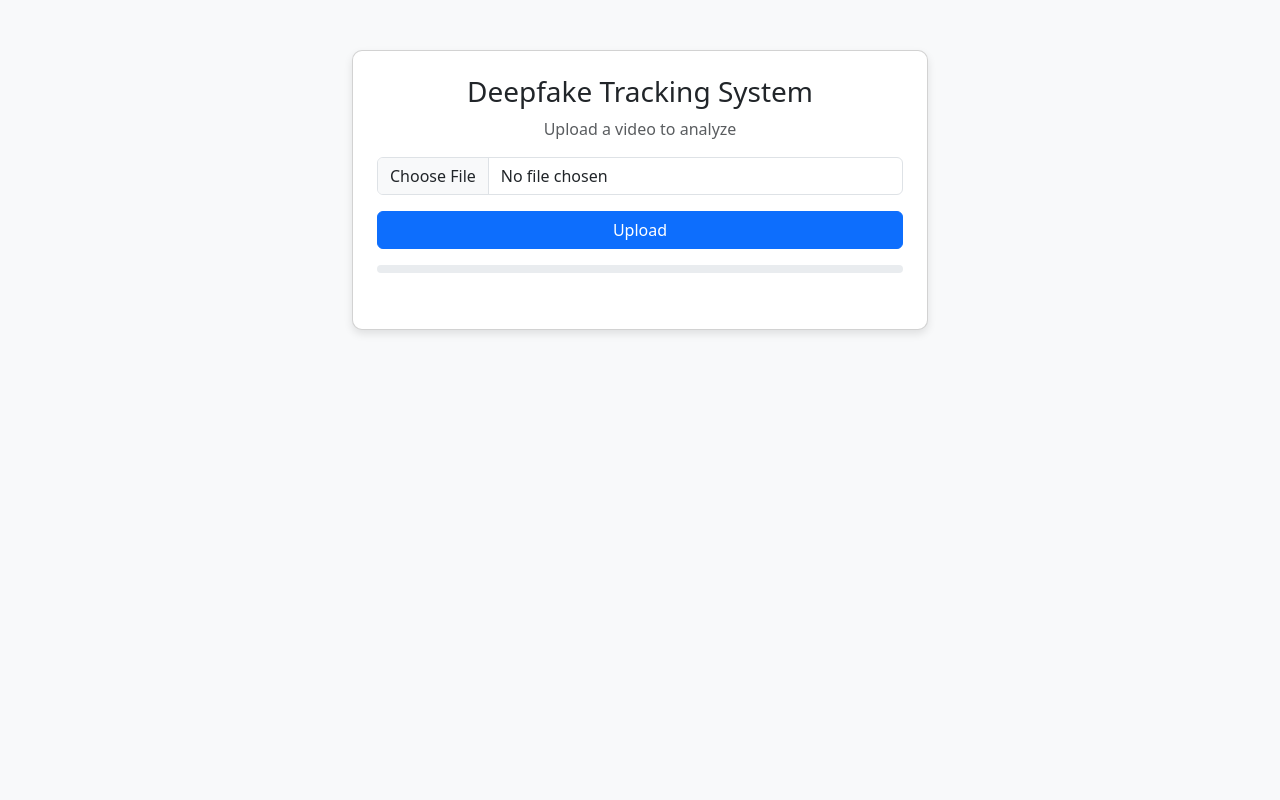
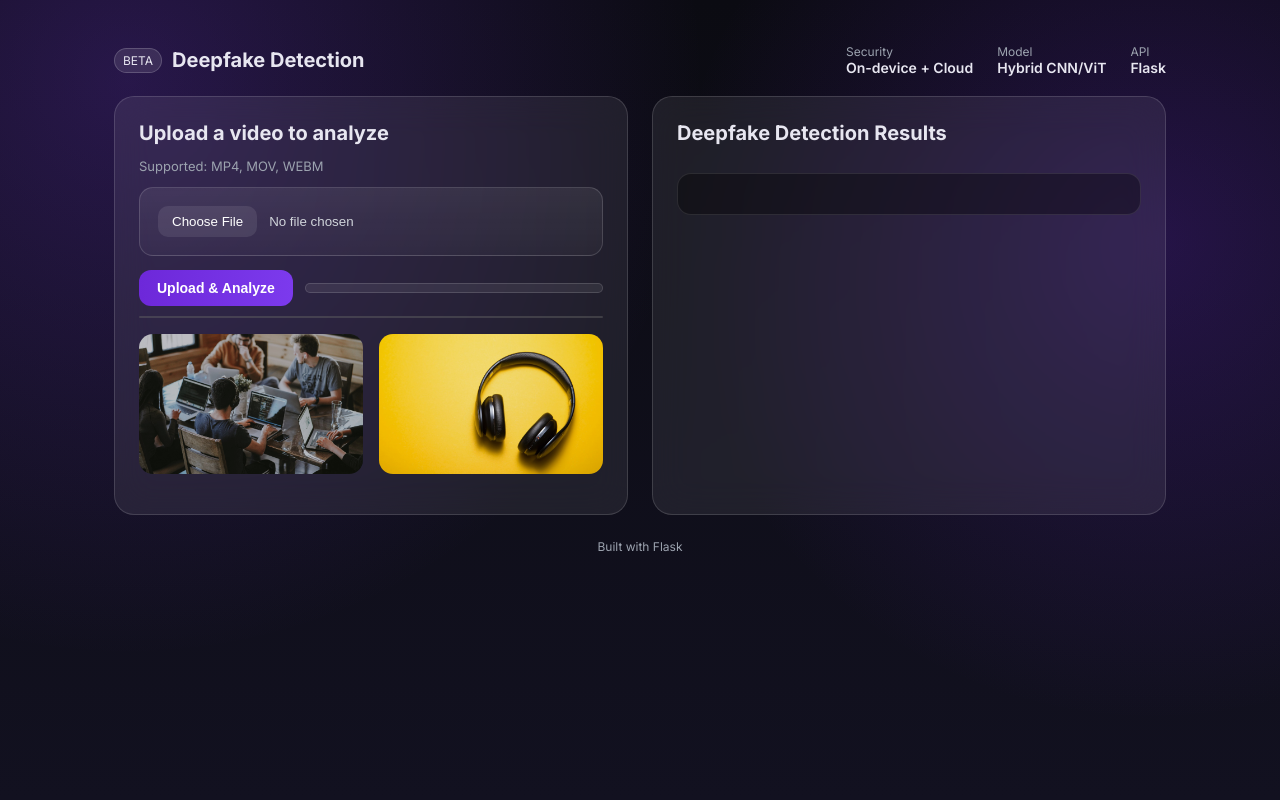
Before and after one commit to Sakthi2625/DeepFake-Tracking, a Flask app: page / in a window 1280 px wide. Run offline with Flask 3, Linux system fonts and the light colour scheme.

Commit message:
Refactor frontend with new design, CSS, and improved UI components
Co-authored-by: sakthipandi2625 <sakthipandi2625@gmail.com>

```diff
--- /dev/null
+++ b/Backend/static/css/style.css
@@ -0,0 +1,113 @@
+/* Base and theme */
+:root {
+  --brand-start: #6d28d9;
+  --brand-end: #7c3aed;
+  --text: #e7e6f0;
+  --muted: #9ca3af;
+  --glass-bg: rgba(255, 255, 255, 0.075);
+  --glass-border: rgba(255, 255, 255, 0.14);
+}
+
+* { box-sizing: border-box; }
+html, body { height: 100%; }
+body {
+  margin: 0;
+  font-family: Inter, ui-sans-serif, system-ui, -apple-system, Segoe UI, Roboto, Helvetica, Arial, Apple Color Emoji, Segoe UI Emoji;
+  color: var(--text);
+  background:
+    radial-gradient(60rem 60rem at 10% 10%, rgba(124, 58, 237, 0.25), transparent 60%),
+    radial-gradient(50rem 50rem at 90% 30%, rgba(109, 40, 217, 0.25), transparent 60%),
+    linear-gradient(180deg, #0b0b12 0%, #121120 100%);
+}
+
+.container {
+  max-width: 1100px;
+  padding: 24px;
+  margin: 0 auto;
+}
+
+.header {
+  display: flex;
+  align-items: center;
+  justify-content: space-between;
+  padding: 20px 0;
+}
+.badge {
+  background: rgba(255,255,255,0.1);
+  border: 1px solid rgba(255,255,255,0.18);
+  padding: 4px 8px;
+  border-radius: 999px;
+  font-size: 12px;
+}
+.stats { display: none; gap: 24px; }
+.stats .stat { display: flex; flex-direction: column; }
+.stats .label { color: var(--muted); font-size: 12px; }
+.stats .value { font-weight: 600; font-size: 14px; }
+
+@media (min-width: 900px) { .stats { display: flex; } }
+
+.grid {
+  display: grid;
+  grid-template-columns: 1fr;
+  gap: 24px;
+}
+@media (min-width: 1024px) { .grid { grid-template-columns: 1fr 1fr; } }
+
+.card {
+  border-radius: 20px;
+  background: var(--glass-bg);
+  border: 1px solid var(--glass-border);
+  padding: 24px;
+  backdrop-filter: blur(18px);
+}
+
+.card h2 { margin: 0 0 10px; font-size: 20px; }
+.card .sub { color: var(--muted); font-size: 13px; }
+
+.input-block {
+  padding: 18px;
+  border-radius: 14px;
+  background: linear-gradient(180deg, rgba(255,255,255,0.08), rgba(255,255,255,0.03));
+  border: 1px solid rgba(255,255,255,0.15);
+}
+
+input[type="file"] {
+  width: 100%;
+  color: #d1d5db;
+}
+input::file-selector-button {
+  margin-right: 12px;
+  border: 0;
+  border-radius: 10px;
+  padding: 8px 14px;
+  background: rgba(255,255,255,0.09);
+  color: #fff;
+  cursor: pointer;
+}
+
+.button {
+  display: inline-flex; align-items: center; justify-content: center;
+  border: 0; border-radius: 12px; padding: 10px 18px; cursor: pointer;
+  color: #fff; font-weight: 600; font-size: 14px;
+  background: linear-gradient(90deg, var(--brand-start), var(--brand-end));
+}
+.button:disabled { opacity: 0.6; cursor: not-allowed; }
+
+.progress { height: 10px; border-radius: 999px; background: var(--glass-bg); border: 1px solid var(--glass-border); overflow: hidden; }
+.progress-bar { height: 100%; background: linear-gradient(90deg, #8b5cf6, #ec4899, #7c3aed); width: 0%; transition: width 220ms ease; }
+
+.preview { border-radius: 16px; overflow: hidden; border: 1px solid rgba(255,255,255,0.18); margin-top: 10px; background: rgba(0,0,0,0.35); }
+.preview video { display: block; width: 100%; aspect-ratio: 16/9; }
+
+.results .json { max-height: 320px; overflow: auto; background: rgba(0,0,0,0.35); border: 1px solid rgba(255,255,255,0.1); border-radius: 14px; padding: 14px; font-size: 12px; }
+.results .grid { grid-template-columns: repeat(2,1fr); }
+@media (min-width: 900px) { .results .grid { grid-template-columns: repeat(3,1fr); } }
+.frame { border-radius: 14px; border: 1px solid rgba(255,255,255,0.12); overflow: hidden; background: rgba(255,255,255,0.02); }
+.frame .thumb { height: 110px; display: grid; place-items: center; background: linear-gradient(135deg, rgba(124,58,237,0.4), rgba(109,40,217,0.4)); }
+.frame .meta { display: flex; align-items: center; justify-content: space-between; padding: 10px 12px; font-size: 13px; }
+.dot { width: 8px; height: 8px; border-radius: 999px; }
+
+.hero { margin-top: 16px; display: grid; grid-template-columns: 1fr 1fr; gap: 16px; }
+.hero img { width: 100%; height: 140px; object-fit: cover; border-radius: 14px; opacity: 0.95; }
+
+.footer { text-align: center; color: var(--muted); padding: 24px 0; font-size: 12px; }
--- /dev/null
+++ b/Backend/static/js/app.js
@@ -0,0 +1,115 @@
+const el = (id) => document.getElementById(id);
+
+const state = {
+  isUploading: false,
+  results: null,
+  videoUrl: "",
+};
+
+function setProgress(pct) {
+  el("progressBar").style.width = `${pct}%`;
+}
+
+function setStatus(text) {
+  el("statusMessage").textContent = text || "";
+}
+
+function renderResults(results) {
+  const container = el("detectionResults");
+  const json = el("resultsContent");
+  if (!results) {
+    container.style.display = "none";
+    json.textContent = "";
+    return;
+  }
+  container.style.display = "block";
+  json.textContent = JSON.stringify(results, null, 2);
+
+  // Summary chips
+  const counts = Object.values(results).reduce((acc, k) => {
+    acc[k] = (acc[k] || 0) + 1; return acc;
+  }, {});
+  const summary = el("summaryChips");
+  summary.innerHTML = Object.entries(counts)
+    .map(([k, v]) => `<span class="badge">${k}: ${v}</span>`)
+    .join(" ");
+
+  // Mini frame cards
+  const grid = el("framesGrid");
+  grid.innerHTML = Object.entries(results).slice(0, 6).map(([frame, label]) => `
+    <div class="frame">
+      <div class="thumb"><span class="badge">${frame}</span></div>
+      <div class="meta">
+        <span>${label}</span>
+        <span class="dot" style="background:${label.toLowerCase().includes('deepfake') ? '#fb7185' : '#34d399'}"></span>
+      </div>
+    </div>
+  `).join("");
+}
+
+async function handleUpload(evt) {
+  evt.preventDefault();
+  if (state.isUploading) return;
+
+  const fileInput = el("fileInput");
+  const file = fileInput.files[0];
+  if (!file) { alert("Please select a video file!"); return; }
+
+  state.isUploading = true;
+  setProgress(0);
+  setStatus("");
+  renderResults(null);
+
+  // Preview immediately
+  const url = URL.createObjectURL(file);
+  state.videoUrl = url;
+  const video = el("videoPreview");
+  video.src = url;
+  video.style.display = "block";
+
+  const formData = new FormData();
+  formData.append("video", file);
+
+  await new Promise((resolve, reject) => {
+    const xhr = new XMLHttpRequest();
+    xhr.open("POST", "/upload", true);
+
+    xhr.upload.onprogress = (e) => {
+      if (e.lengthComputable) setProgress(Math.round((e.loaded / e.total) * 100));
+    };
+
+    xhr.onload = () => {
+      try {
+        if (xhr.status === 200) {
+          const response = JSON.parse(xhr.responseText);
+          setStatus(response.message || "Upload complete");
+          renderResults(response.detection_results || null);
+          resolve();
+        } else {
+          setStatus("Upload failed!");
+          reject(new Error("Upload failed"));
+        }
+      } catch (err) {
+        setStatus("Invalid server response");
+        reject(err);
+      } finally {
+        setProgress(0);
+        state.isUploading = false;
+      }
+    };
+
+    xhr.onerror = () => {
+      setStatus("Network error");
+      state.isUploading = false;
+      reject(new Error("Network error"));
+    };
+
+    xhr.send(formData);
+  });
+}
+
+function init() {
+  document.getElementById("uploadForm").addEventListener("submit", handleUpload);
+}
+
+document.addEventListener("DOMContentLoaded", init);
--- a/Backend/templates/index.html
+++ b/Backend/templates/index.html
@@ -5,122 +5,74 @@
     <meta name="viewport" content="width=device-width, initial-scale=1.0">
     <title>Deepfake Tracking System</title>
 
-    <!-- Bootstrap CSS -->
-    <link href="https://cdn.jsdelivr.net/npm/bootstrap@5.3.0/dist/css/bootstrap.min.css" rel="stylesheet">
-
-    <style>
-        body {
-            background-color: #f8f9fa;
-        }
-        .container {
-            max-width: 600px;
-            margin-top: 50px;
-        }
-        .card {
-            border-radius: 10px;
-            box-shadow: 0 4px 8px rgba(0, 0, 0, 0.1);
-        }
-        .progress {
-            height: 8px;
-        }
-        #videoPreview {
-            display: none;
-            margin-top: 15px;
-            width: 100%;
-            border-radius: 10px;
-        }
-        #detectionResults {
-            display: none;
-            margin-top: 20px;
-            padding: 10px;
-            border-radius: 10px;
-            background-color: #e9ecef;
-        }
-        pre {
-            white-space: pre-wrap;
-            word-wrap: break-word;
-        }
-    </style>
+    <link rel="preconnect" href="https://fonts.googleapis.com">
+    <link rel="preconnect" href="https://fonts.gstatic.com" crossorigin>
+    <link href="https://fonts.googleapis.com/css2?family=Inter:wght@400;600;700&display=swap" rel="stylesheet">
+    <link rel="stylesheet" href="{{ url_for('static', filename='css/style.css') }}">
 </head>
 <body>
 
 <div class="container">
-    <div class="card p-4">
-        <h3 class="text-center">Deepfake Tracking System</h3>
-        <p class="text-muted text-center">Upload a video to analyze</p>
+  <div class="header">
+    <div style="display:flex;align-items:center;gap:10px;">
+      <div class="badge">BETA</div>
+      <h1 style="margin:0;font-size:20px;">Deepfake Detection</h1>
+    </div>
+    <div class="stats">
+      <div class="stat"><span class="label">Security</span><span class="value">On-device + Cloud</span></div>
+      <div class="stat"><span class="label">Model</span><span class="value">Hybrid CNN/ViT</span></div>
+      <div class="stat"><span class="label">API</span><span class="value">Flask</span></div>
+    </div>
+  </div>
 
-        <form id="uploadForm">
-            <input type="file" id="fileInput" class="form-control mb-3" accept="video/*" required>
-            <button type="submit" class="btn btn-primary w-100">Upload</button>
-        </form>
+  <div class="grid">
+    <section class="card">
+      <h2>Upload a video to analyze</h2>
+      <p class="sub">Supported: MP4, MOV, WEBM</p>
 
-        <div class="progress mt-3">
-            <div id="progressBar" class="progress-bar bg-success" role="progressbar" style="width: 0%;"></div>
+      <form id="uploadForm">
+        <div class="input-block">
+          <input type="file" id="fileInput" accept="video/*" required>
         </div>
+        <div style="display:flex;align-items:center;gap:12px;margin-top:14px;">
+          <button type="submit" class="button" id="uploadBtn">Upload & Analyze</button>
+          <div class="progress" style="flex:1;">
+            <div id="progressBar" class="progress-bar"></div>
+          </div>
+        </div>
+      </form>
 
-        <video id="videoPreview" controls></video>
+      <div class="preview">
+        <video id="videoPreview" controls style="display:none;"></video>
+      </div>
 
-        <p id="statusMessage" class="mt-3 text-center"></p>
+      <div class="hero">
+        <img src="{{ url_for('static', filename='images/ai-face.jpg') }}" alt="AI face composite">
+        <img src="{{ url_for('static', filename='images/neural-grid.jpg') }}" alt="Neural grid">
+      </div>
 
-        <!-- Deepfake Detection Results -->
-        <div id="detectionResults">
-            <h5 class="text-center">Deepfake Detection Results</h5>
-            <pre id="resultsContent"></pre>
-        </div>
-    </div>
+      <p id="statusMessage" style="margin-top:10px;"></p>
+    </section>
+
+    <section class="card results">
+      <div style="display:flex;align-items:center;justify-content:space-between;">
+        <h2>Deepfake Detection Results</h2>
+        <div id="summaryChips" style="display:flex;gap:8px;"></div>
+      </div>
+
+      <div class="json" style="margin-top:18px;">
+        <pre id="resultsContent"></pre>
+      </div>
+
+      <div class="grid" id="framesGrid" style="margin-top:18px;"></div>
+    </section>
+  </div>
+
+  <div class="footer">Built with Flask</div>
 </div>
 
 <!-- JavaScript -->
-<script>
-document.getElementById('uploadForm').addEventListener('submit', function(event) {
-    event.preventDefault();
-
-    let fileInput = document.getElementById('fileInput');
-    let file = fileInput.files[0];
-
-    if (!file) {
-        alert('Please select a video file!');
-        return;
-    }
-
-    let formData = new FormData();
-    formData.append('video', file);
-
-    let xhr = new XMLHttpRequest();
-    xhr.open('POST', 'http://127.0.0.1:5000/upload', true);
-
-    xhr.upload.onprogress = function(event) {
-        if (event.lengthComputable) {
-            let percentComplete = (event.loaded / event.total) * 100;
-            document.getElementById('progressBar').style.width = percentComplete + '%';
-        }
-    };
-
-    xhr.onload = function() {
-        if (xhr.status === 200) {
-            let response = JSON.parse(xhr.responseText);
-            document.getElementById('statusMessage').innerText = response.message;
-
-            // Show uploaded video
-            let videoPreview = document.getElementById('videoPreview');
-            videoPreview.src = URL.createObjectURL(file);
-            videoPreview.style.display = 'block';
-
-            // Display detection results
-            if (response.detection_results) {
-                let resultsDiv = document.getElementById("detectionResults");
-                resultsDiv.style.display = "block";
-                document.getElementById("resultsContent").innerText = JSON.stringify(response.detection_results, null, 2);
-            }
-        } else {
-            document.getElementById('statusMessage').innerText = 'Upload failed!';
-        }
-        document.getElementById('progressBar').style.width = '0%';
-    };
-
-    xhr.send(formData);
-});
-</script>
+<script src="{{ url_for('static', filename='js/app.js') }}"></script>
 
 </body>
 </html>
```
Also changed, not shown: Backend/static/images/ai-face.jpg (added), Backend/static/images/neural-grid.jpg (added).
